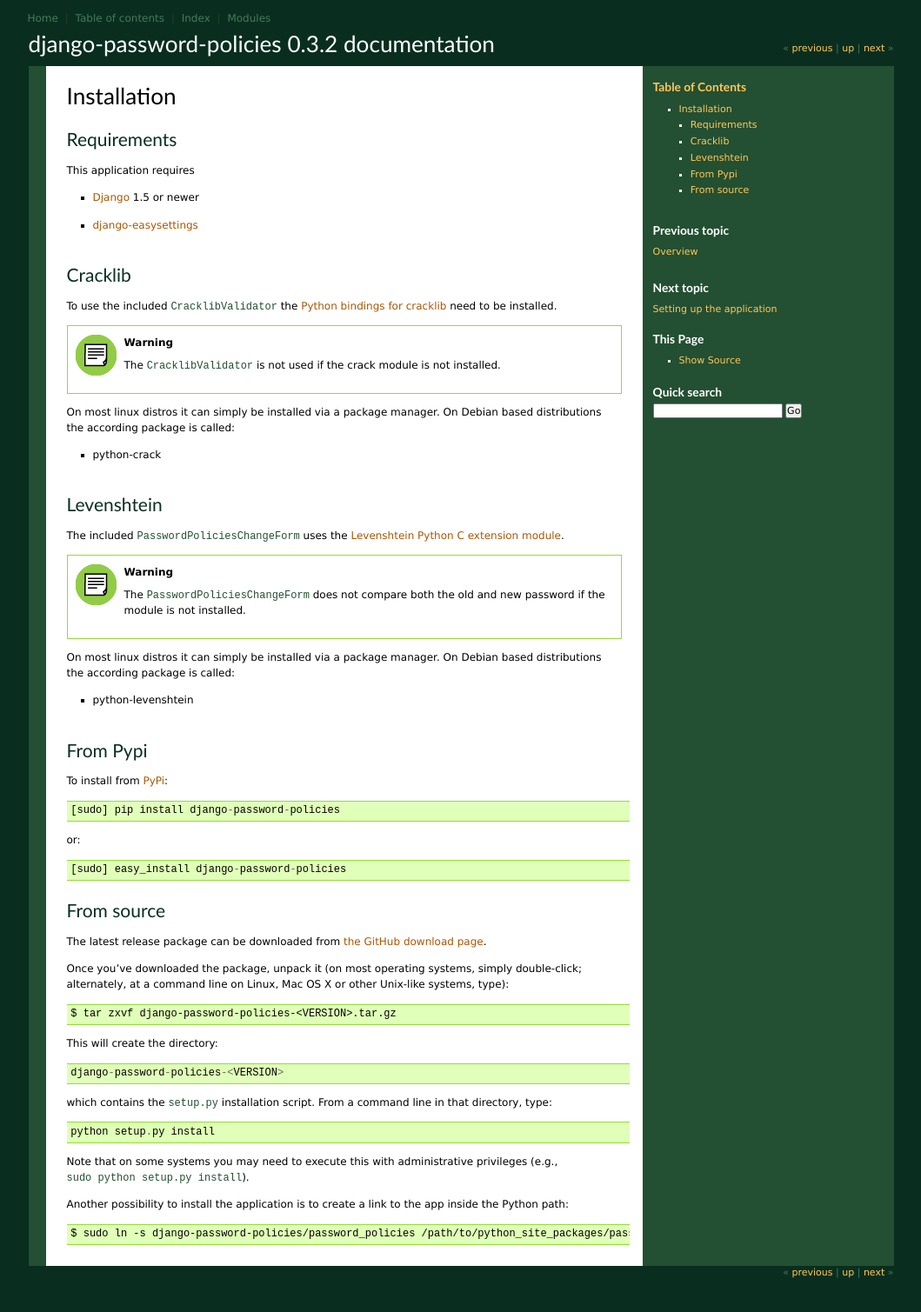
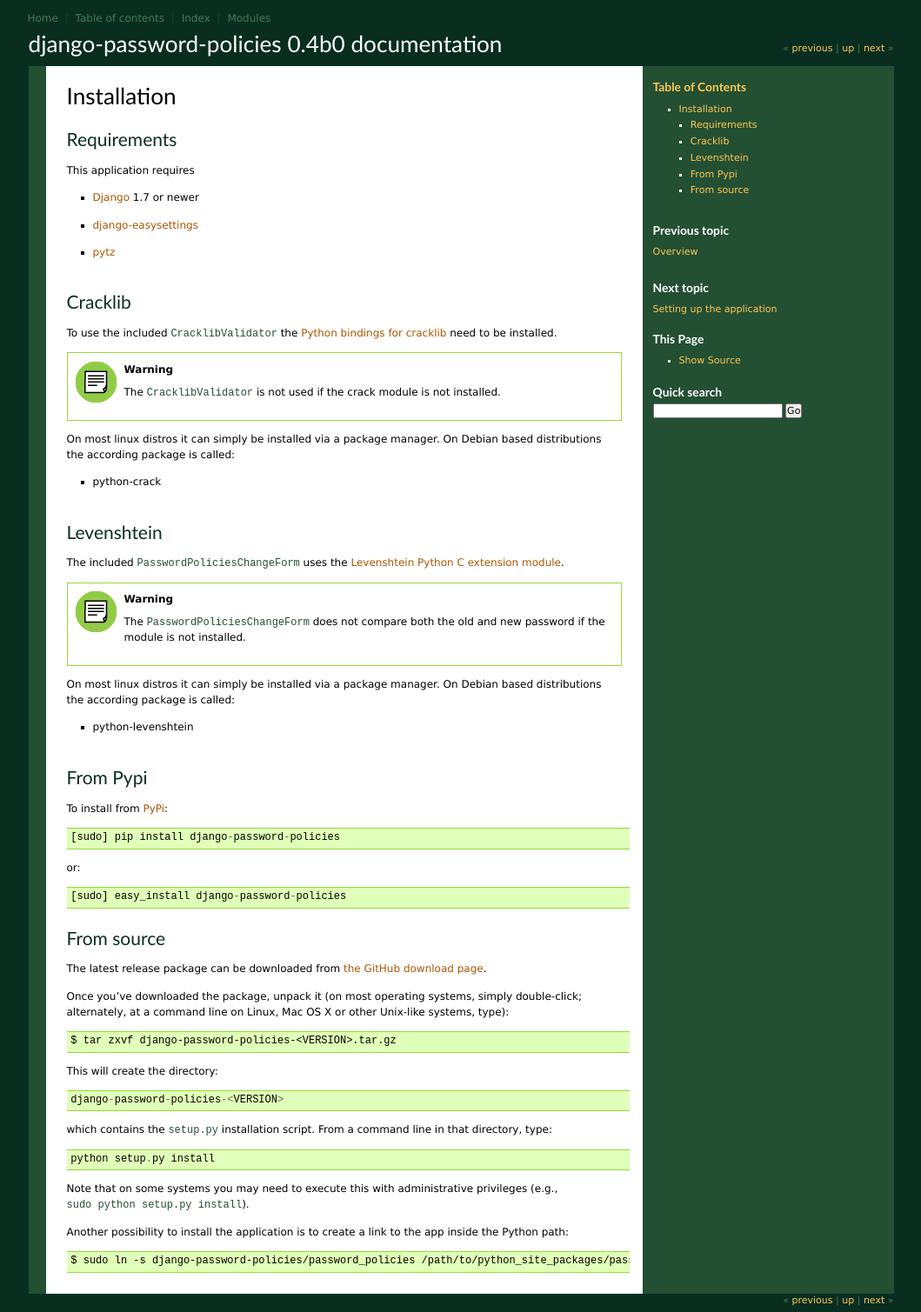
Before and after one commit to tarak/django-password-policies, a Sphinx documentation site: the page built from docs/topics/install.rst, in a window 1280 px wide. Shown: the whole page at 87% size, without its empty margins (110-1169 px from the left). Built offline with Sphinx 7.4.7, drawn with Linux system fonts in a browser that asks for light colours; before the commit the page ends 1478 px from its top, so only the background shows below that.

Commit message:
Bumped to 0.4.0 which will only support django 1.7 or newer.

```diff
--- a/docs/topics/install.rst
+++ b/docs/topics/install.rst
@@ -11,8 +11,9 @@
 
 This application requires
 
-* `Django`_ 1.5 or newer
+* `Django`_ 1.7 or newer
 * `django-easysettings`_
+* `pytz`_
 
 .. _install-cracklib:
 
@@ -99,5 +100,6 @@
 
 .. _`Django`: https://www.djangoproject.com/
 .. _`django-easysettings`: https://github.com/SmileyChris/django-easysettings
+.. _`pytz`: http://pythonhosted.org/pytz/
 .. _`Python bindings for cracklib`: http://www.nongnu.org/python-crack/
 .. _`Levenshtein Python C extension module`: https://github.com/miohtama/python-Levenshtein
--- a/password_policies/__init__.py
+++ b/password_policies/__init__.py
@@ -1,4 +1,4 @@
-VERSION = (0, 3, 2, 'final', 0)
+VERSION = (0, 4, 0, 'beta', 0)
 
 
 def get_version(version=None):
--- a/requirements.txt
+++ b/requirements.txt
@@ -1,2 +1,2 @@
-django>=1.5,<1.8
+django>=1.7,<1.9
 django-easysettings>=1.0
```
Also changed, not shown: README.rst (+2 -8 lines), .travis.yml.
